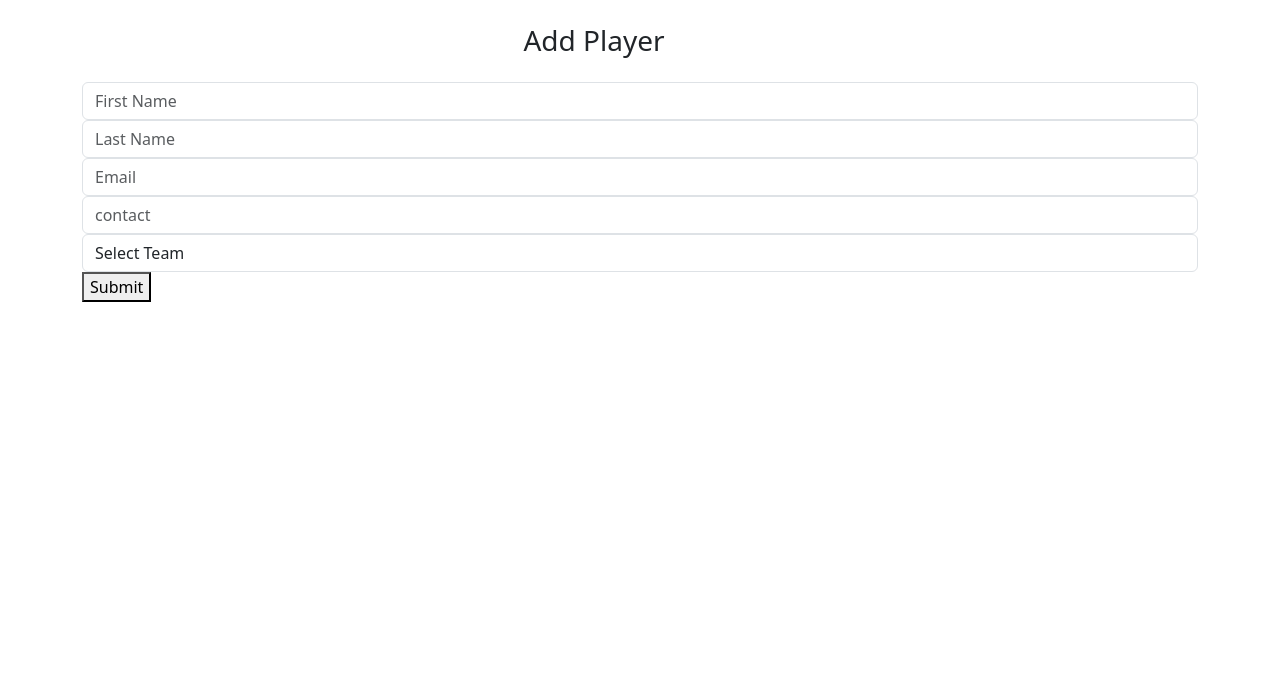
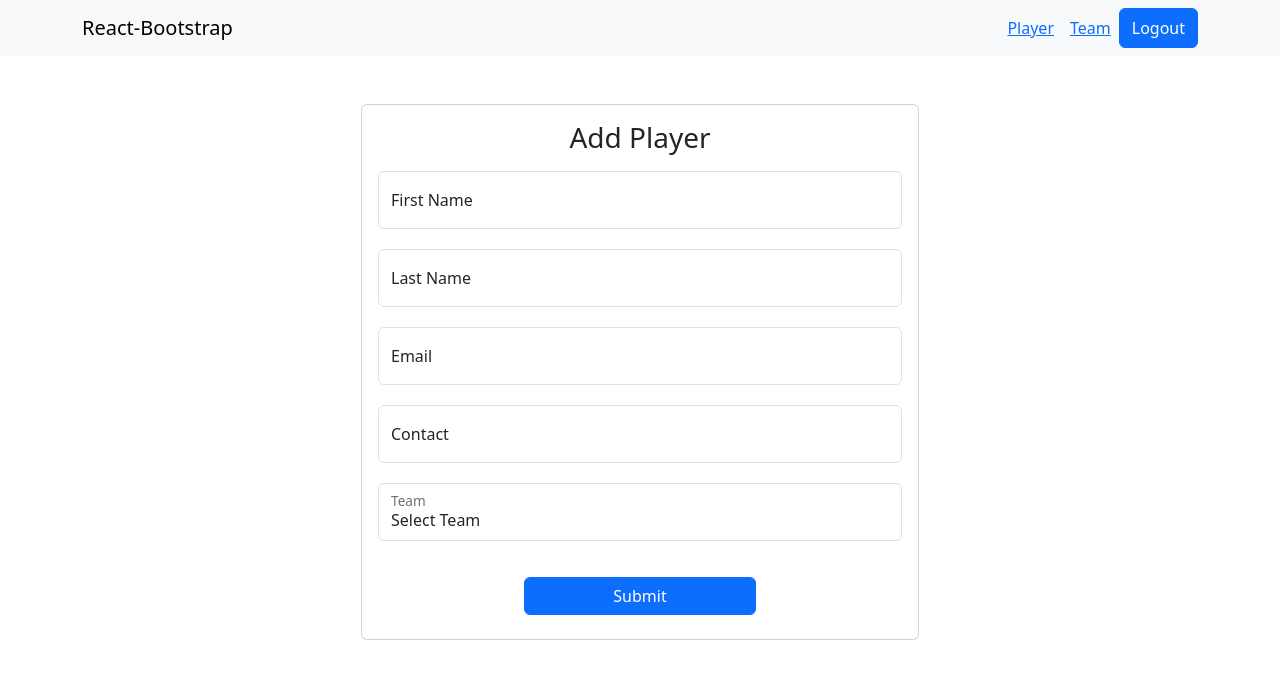
Before and after one commit to SandipGangurde/learn-react, a React (Create React App) app: page /admin/player/add in a window 1280 px wide. Shown: the top 678 px of the page. Built offline with nearby package versions, Linux system fonts and the light colour scheme; data requests are answered from the project's data file; sample sign-in values are in the browser's storage.

Commit message:
Add Player ui changes

```diff
--- a/db.json
+++ b/db.json
@@ -8,12 +8,12 @@
   ],
   "players": [
     {
-      "firstName": "pranav",
-      "lastName": "patil",
-      "email": "pk@gmail.com",
+      "firstName": "Akanksha",
+      "lastName": "Patil",
+      "email": "akanksha@gmail.com",
       "contact": "9948375931",
-      "teamId": "4",
-      "id": 3
+      "teamId": "2",
+      "id": 1
     }
   ],
   "teams": [
--- a/src/component/player/AddPlayer.js
+++ b/src/component/player/AddPlayer.js
@@ -2,7 +2,14 @@ import React, { useEffect, useState } from "react";
 import { Field, Form, Formik, ErrorMessage } from "formik";
 import * as Yup from "yup";
 import { useNavigate } from "react-router-dom";
-import Button from "react-bootstrap/Button";
+import {
+  Button,
+  Container,
+  Card,
+  Row,
+  Col,
+  FloatingLabel,
+} from "react-bootstrap";
 
 import { toast } from "react-toastify";
 import AdminNavbar from "../Adminnavbar";
@@ -23,7 +30,7 @@ function AddPlayer() {
     lastName: "",
     email: "",
     contact: "",
-    teamId: 0,
+    teamId: "",
   };
 
   const ValidationSchema = Yup.object().shape({
@@ -90,9 +97,7 @@ function AddPlayer() {
 
   return (
     <>
-      <div className="container m-4">
-        <h3 className="text-center">Add Player</h3>
-      </div>
+      <AdminNavbar />
 
       <Formik
         initialValues={initialValues}
@@ -100,44 +105,115 @@ function AddPlayer() {
         onSubmit={handleAddPlayer}
       >
         {() => (
-          <div className="container">
+          <Container>
             <Form>
-              <div className="form-group">
+              <Card className="col-md-6 mx-auto mt-5">
+                <Card.Body>
+                  <Card.Title>
+                    <h3 className="text-center mb-3">Add Player</h3>
+                  </Card.Title>
+
+                  <Row className="mb-1">
+                    <Col className="col-12">
+                      <FloatingLabel
+                        controlId="firstName"
+                        label="First Name"
+                        className="mb-3"
+                      >
                         <Field
                           name="firstName"
+                          id="floatingFirstName"
                           className="form-control"
                           placeholder="First Name"
                         />
-                <ErrorMessage name="firstName" />
-              </div>
-              <div className="form-group">
+                        <ErrorMessage
+                          component="div"
+                          name="firstName"
+                          className="error-message"
+                        />
+                      </FloatingLabel>
+                    </Col>
+                  </Row>
+
+                  <Row className="form-floating mb-1">
+                    <Col className="col-12">
+                      <FloatingLabel
+                        controlId="floatingLastName"
+                        label="Last Name"
+                        className="mb-3"
+                      >
                         <Field
                           name="lastName"
-                  type="lastName"
+                          id="floatingLastName"
                           className="form-control"
                           placeholder="Last Name"
                         />
-                <ErrorMessage name="lastName" />
-              </div>
-              <div className="form-group">
+                        <ErrorMessage
+                          component="div"
+                          name="lastName"
+                          className="text-danger"
+                        />
+                      </FloatingLabel>
+                    </Col>
+                  </Row>
+
+                  <Row className="form-floating mb-1">
+                    <Col className="col-12">
+                      <FloatingLabel
+                        controlId="floatingEmail"
+                        label="Email"
+                        className="mb-3"
+                      >
                         <Field
                           name="email"
+                          id="floatingEmail"
                           type="email"
+                          className="form-control"
                           placeholder="Email"
-                  className="form-control"
                         />
-                <ErrorMessage name="email" />
-              </div>
-              <div className="form-group">
+                        <ErrorMessage
+                          component="div"
+                          name="email"
+                          className="text-danger"
+                        />
+                      </FloatingLabel>
+                    </Col>
+                  </Row>
+
+                  <Row className="form-floating mb-1">
+                    <Col className="col-12">
+                      <FloatingLabel
+                        controlId="floatingContact"
+                        label="Contact"
+                        className="mb-3"
+                      >
                         <Field
                           name="contact"
-                  type="contact"
-                  placeholder="contact"
+                          id="floatingContact"
                           className="form-control"
+                          placeholder="Contact"
                         />
-                <ErrorMessage name="contact" />
-                <div className="form-group">
-                  <Field as="select" name="teamId" className="form-control">
+                        <ErrorMessage
+                          component="div"
+                          name="contact"
+                          className="error-message"
+                        />
+                      </FloatingLabel>
+                    </Col>
+                  </Row>
+
+                  <Row className="form-floating mb-1">
+                    <Col className="col-12">
+                      <FloatingLabel
+                        controlId="floatingTeamId"
+                        label="Team"
+                        className="mb-3"
+                      >
+                        <Field
+                          as="select"
+                          name="teamId"
+                          className="form-control"
+                        >
                           <option value="">Select Team</option>
                           {teams &&
                             teams.map((team) => (
@@ -146,12 +222,25 @@ function AddPlayer() {
                               </option>
                             ))}
                         </Field>
-                  <ErrorMessage name="teamId" />
-                </div>
-              </div>
-              <button type="submit">Submit</button>
+                        <ErrorMessage
+                          component="div"
+                          name="teamId"
+                          className="error-message"
+                        />
+                      </FloatingLabel>
+                    </Col>
+                  </Row>
+                </Card.Body>
+                <Button
+                  variant="btn btn-primary"
+                  className="col-md-5 mx-auto mb-4"
+                  type="submit"
+                >
+                  Submit
+                </Button>
+              </Card>
             </Form>
-          </div>
+          </Container>
         )}
       </Formik>
     </>
--- a/src/index.css
+++ b/src/index.css
@@ -1,13 +1,16 @@
 body {
   margin: 0;
-  font-family: -apple-system, BlinkMacSystemFont, 'Segoe UI', 'Roboto', 'Oxygen',
-    'Ubuntu', 'Cantarell', 'Fira Sans', 'Droid Sans', 'Helvetica Neue',
+  font-family: -apple-system, BlinkMacSystemFont, "Segoe UI", "Roboto", "Oxygen",
+    "Ubuntu", "Cantarell", "Fira Sans", "Droid Sans", "Helvetica Neue",
     sans-serif;
   -webkit-font-smoothing: antialiased;
   -moz-osx-font-smoothing: grayscale;
 }
 
 code {
-  font-family: source-code-pro, Menlo, Monaco, Consolas, 'Courier New',
+  font-family: source-code-pro, Menlo, Monaco, Consolas, "Courier New",
     monospace;
 }
+.error-message {
+  color: #ff0000;
+}
```
Lines whose indentation alone changed are shown as unchanged.
